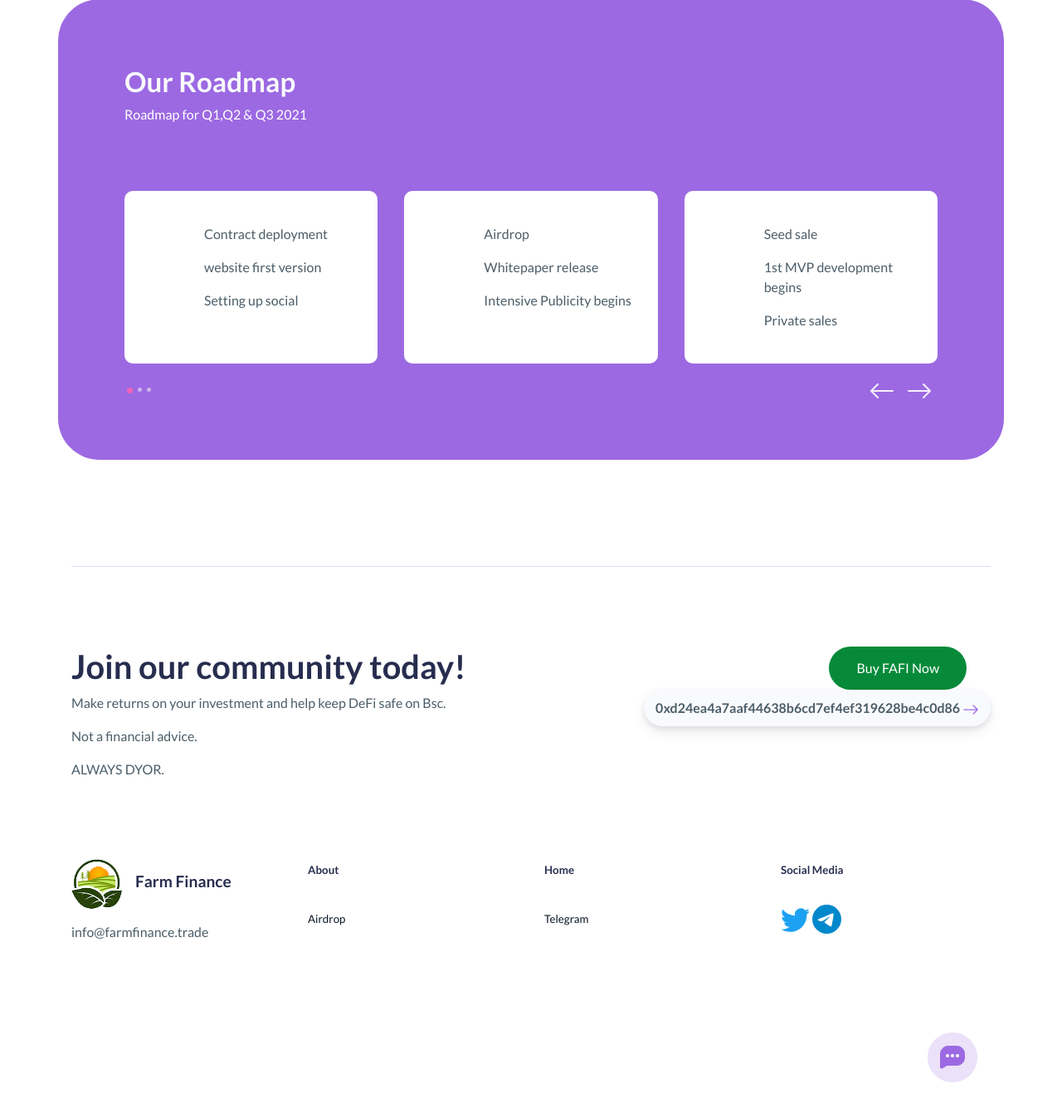
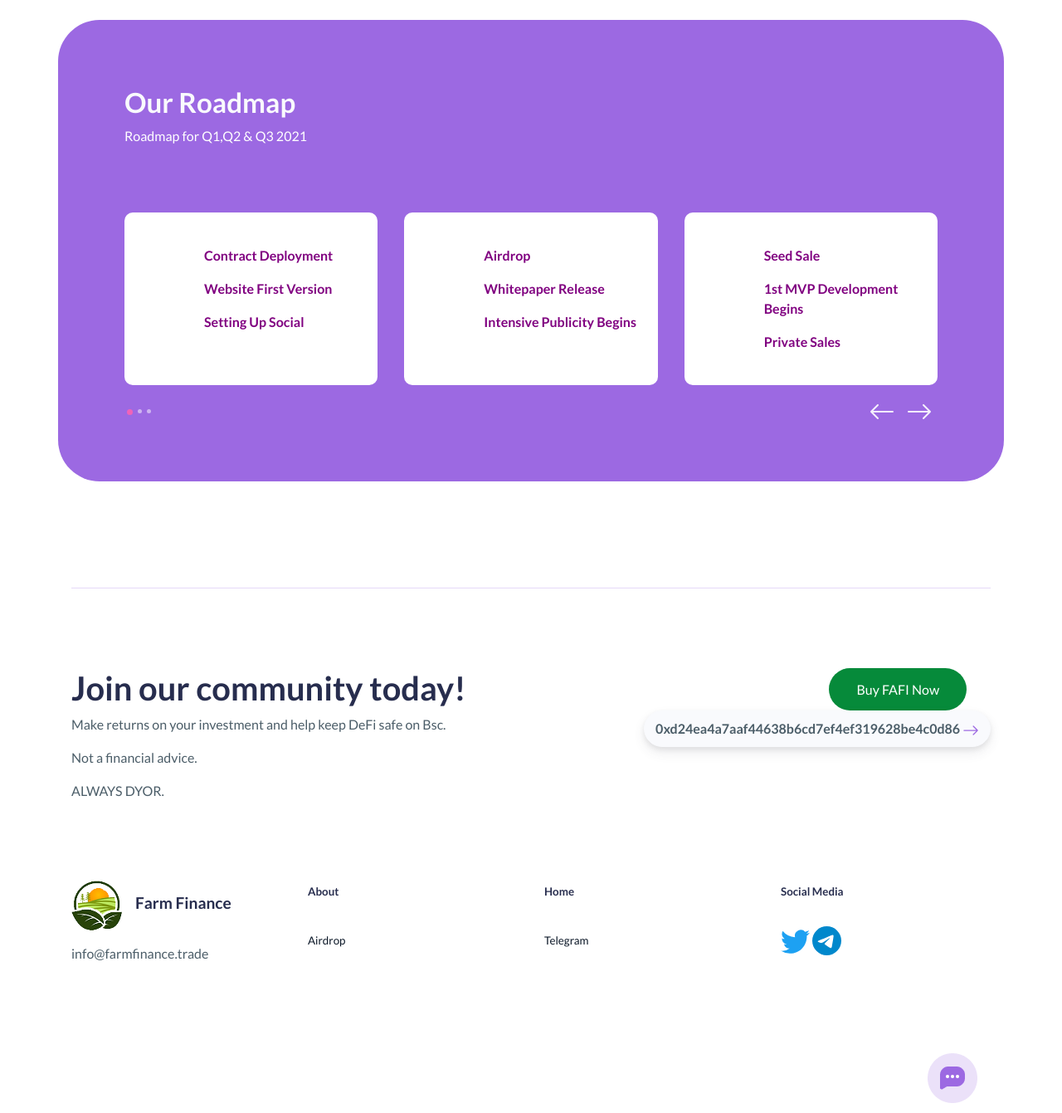
Before and after one commit to code-syndicate/farmfinance, a Django app: page / in a window 1280 px wide. Shown: the part 2509-3850 px from the top of the page at 83% size. Before the commit the page ends 3813 px from the top, so only its background shows below. Run offline with Django 3.2, Linux system fonts and the light colour scheme; some libraries are stand-ins or nearby versions.

Commit message:
fresh updates

```diff
--- a/main/templates/main/index.html
+++ b/main/templates/main/index.html
@@ -246,9 +246,9 @@
 
                           </div>
                         </div>
-                        <p class="card-text ps-7 ps-md-0 ps-xl-7 pt-md-4 pt-lg-3 pt-xl-0">Contract deployment</p>
-                        <p class="card-text ps-7 ps-md-0 ps-xl-7 pt-md-4 pt-lg-3 pt-xl-0">website first version</p>
-                        <p class="card-text ps-7 ps-md-0 ps-xl-7 pt-md-4 pt-lg-3 pt-xl-0">Setting up social</p>
+                        <p style ='color:purple;font-weight: bold;text-transform: capitalize;' class="card-text ps-7 ps-md-0 ps-xl-7 pt-md-4 pt-lg-3 pt-xl-0">Contract deployment</p>
+                        <p  style ='color:purple;font-weight: bold;text-transform: capitalize;' class="card-text ps-7 ps-md-0 ps-xl-7 pt-md-4 pt-lg-3 pt-xl-0">website first version</p>
+                        <p   style ='color:purple;font-weight: bold;text-transform: capitalize;' class="card-text ps-7 ps-md-0 ps-xl-7 pt-md-4 pt-lg-3 pt-xl-0">Setting up social</p>
                       </div>
                     </div>
                   </div>
@@ -260,9 +260,9 @@
 
                           </div>
                         </div>
-                        <p class="card-text ps-7 ps-md-0 ps-xl-7 pt-md-4 pt-lg-3 pt-xl-0">Airdrop</p>
-                        <p class="card-text ps-7 ps-md-0 ps-xl-7 pt-md-4 pt-lg-3 pt-xl-0">Whitepaper release</p>
-                        <p class="card-text ps-7 ps-md-0 ps-xl-7 pt-md-4 pt-lg-3 pt-xl-0">Intensive Publicity begins</p>
+                        <p   style ='color:purple;font-weight: bold;text-transform: capitalize;' class="card-text ps-7 ps-md-0 ps-xl-7 pt-md-4 pt-lg-3 pt-xl-0">Airdrop</p>
+                        <p   style ='color:purple;font-weight: bold;text-transform: capitalize;' class="card-text ps-7 ps-md-0 ps-xl-7 pt-md-4 pt-lg-3 pt-xl-0">Whitepaper release</p>
+                        <p   style ='color:purple;font-weight: bold;text-transform: capitalize;' class="card-text ps-7 ps-md-0 ps-xl-7 pt-md-4 pt-lg-3 pt-xl-0">Intensive Publicity begins</p>
                       </div>
                     </div>
                   </div>
@@ -274,9 +274,9 @@
 
                           </div>
                         </div>
-                        <p class="card-text ps-7 ps-md-0 ps-xl-7 pt-md-4 pt-lg-3 pt-xl-0">Seed sale</p>
-                        <p class="card-text ps-7 ps-md-0 ps-xl-7 pt-md-4 pt-lg-3 pt-xl-0">1st MVP development begins</p>
-                        <p class="card-text ps-7 ps-md-0 ps-xl-7 pt-md-4 pt-lg-3 pt-xl-0">Private sales</p>
+                        <p   style ='color:purple;font-weight: bold;text-transform: capitalize;' class="card-text ps-7 ps-md-0 ps-xl-7 pt-md-4 pt-lg-3 pt-xl-0">Seed sale</p>
+                        <p   style ='color:purple;font-weight: bold;text-transform: capitalize;' class="card-text ps-7 ps-md-0 ps-xl-7 pt-md-4 pt-lg-3 pt-xl-0">1st MVP development begins</p>
+                        <p   style ='color:purple;font-weight: bold;text-transform: capitalize;' class="card-text ps-7 ps-md-0 ps-xl-7 pt-md-4 pt-lg-3 pt-xl-0">Private sales</p>
                       </div>
                     </div>
                   </div>
@@ -374,7 +374,7 @@
             <div class="col-6 col-sm-4 col-lg-3 mb-3 order-2 order-sm-1">
               <h6 class="lh-lg fw-bold mb-4">About</h6>
               <ul class="list-unstyled mb-md-4 mb-lg-0">
-                <li class="lh-lg"><a class="text-dark fs--1 text-decoration-none" href="#!">Airdrop</a></li>
+                <li class="lh-lg"><a class="text-dark fs--1 text-decoration-none" href="http://{{host}}/">Airdrop</a></li>
 
 
               </ul>
@@ -390,13 +390,18 @@
             <div class="col-12 col-sm-4 col-lg-3 mb-3 order-1 order-sm-3">
               <h6 class="lh-lg fw-bold mb-4">Social Media </h6>
               <ul class="list-unstyled mb-md-4 mb-lg-0">
-                <svg xmlns="http://www.w3.org/2000/svg" width="35" height="35" fill="#1DA1F2" class="bi bi-twitter" viewBox="0 0 16 16">
+                <a href="http://twitter.com/farm_financeBsc/">
+                <svg xmlns="http://twitter.com/farm_financeBsc/" width="35" height="35" fill="#1DA1F2" class="bi bi-twitter" viewBox="0 0 16 16">
                   <path d="M5.026 15c6.038 0 9.341-5.003 9.341-9.334 0-.14 0-.282-.006-.422A6.685 6.685 0 0 0 16 3.542a6.658 6.658 0 0 1-1.889.518 3.301 3.301 0 0 0 1.447-1.817 6.533 6.533 0 0 1-2.087.793A3.286 3.286 0 0 0 7.875 6.03a9.325 9.325 0 0 1-6.767-3.429 3.289 3.289 0 0 0 1.018 4.382A3.323 3.323 0 0 1 .64 6.575v.045a3.288 3.288 0 0 0 2.632 3.218 3.203 3.203 0 0 1-.865.115 3.23 3.23 0 0 1-.614-.057 3.283 3.283 0 0 0 3.067 2.277A6.588 6.588 0 0 1 .78 13.58a6.32 6.32 0 0 1-.78-.045A9.344 9.344 0 0 0 5.026 15z"/>
                 </svg>
+                </a>
 
-                <svg xmlns="http://www.w3.org/2000/svg" width="35" height="35" fill="#0088CC" class="bi bi-telegram" viewBox="0 0 16 16">
+                <a href="http://t.me/farmfinancebsc/">
+                <svg xmlns="http://t.me/farmfinancebsc/" width="35" height="35" fill="#0088CC" class="bi bi-telegram" viewBox="0 0 16 16">
                   <path d="M16 8A8 8 0 1 1 0 8a8 8 0 0 1 16 0zM8.287 5.906c-.778.324-2.334.994-4.666 2.01-.378.15-.577.298-.595.442-.03.243.275.339.69.47l.175.055c.408.133.958.288 1.243.294.26.006.549-.1.868-.32 2.179-1.471 3.304-2.214 3.374-2.23.05-.012.12-.026.166.016.047.041.042.12.037.141-.03.129-1.227 1.241-1.846 1.817-.193.18-.33.307-.358.336a8.154 8.154 0 0 1-.188.186c-.38.366-.664.64.015 1.088.327.216.589.393.85.571.284.194.568.387.936.629.093.06.183.125.27.187.331.236.63.448.997.414.214-.02.435-.22.547-.82.265-1.417.786-4.486.906-5.751a1.426 1.426 0 0 0-.013-.315.337.337 0 0 0-.114-.217.526.526 0 0 0-.31-.093c-.3.005-.763.166-2.984 1.09z"/>
                 </svg>
+                </a>
+
               </ul>
             </div>
           </div>
```
Also changed, not shown: other parts of main/templates/main/index.html (+12 -12 lines).
